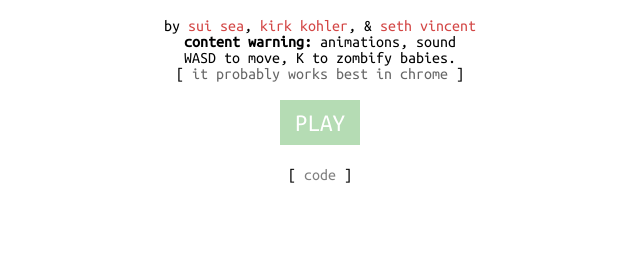
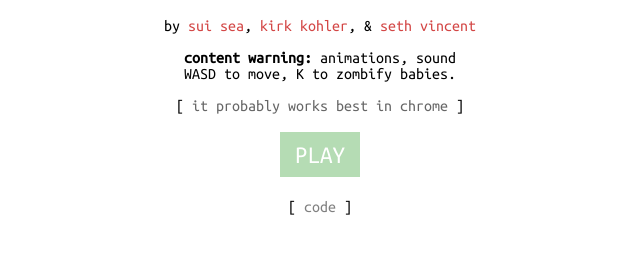
Before and after one commit to sethvincent/hogjam4, a website: page index.html in a window 1280 px wide. Shown: the part 465-718 px from the top of the page, without its empty margins (320-960 px from the left). Drawn offline with Linux system fonts and the light colour scheme.

Commit message:
Update index.html

```diff
--- a/index.html
+++ b/index.html
@@ -22,9 +22,9 @@
 <div id="menu">
   <img src="images/menu-image/menu.gif">
   <h1>the <span class="red">baby</span></h1>
-  <p style="margin-bottom:28px;">by <a href="http://suisea.com" target="_blank">sui sea</a>, <a href="http://kirkkohler.com" target="_blank">kirk kohler</a>, & <a href="http://sethvincent.com" target="_blank">seth vincent</a><br />
+  <p style="margin-bottom:28px;">by <a href="http://suisea.com" target="_blank">sui sea</a>, <a href="http://kirkkohler.com" target="_blank">kirk kohler</a>, & <a href="http://sethvincent.com" target="_blank">seth vincent</a><br /><br />
   <b>content warning:</b> animations, sound<br />
-  WASD to move, K to zombify babies.<br>
+  WASD to move, K to zombify babies.<br><br />
   [ <span class="grey">it probably works best in chrome</span> ]</p>
   <p><a href="#" id="play" style="display:none;">PLAY</a><br /><br /><br />
   [ <a href="https://github.com/sethvincent/hogjam4" style="color:grey;">code</a> ]</p>
```
